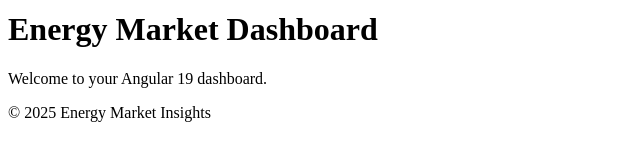
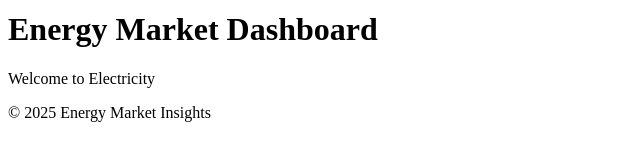
Before and after one commit to ucacloud/energy-dashboard, an Angular app: page / in a window 1280 px wide. Shown: the part 144-304 px from the top of the page, without its empty margins (0-640 px from the left). Built offline with nearby package versions, Linux system fonts and the light colour scheme.

Commit message:
updated dashboard text

```diff
--- a/src/app/pages/dashboard/dashboard.component.html
+++ b/src/app/pages/dashboard/dashboard.component.html
@@ -1,2 +1,2 @@
 <h1>Energy Market Dashboard</h1>
-<p>Welcome to your Angular 19 dashboard.</p>
+<p>Welcome to Electricity</p>
```
